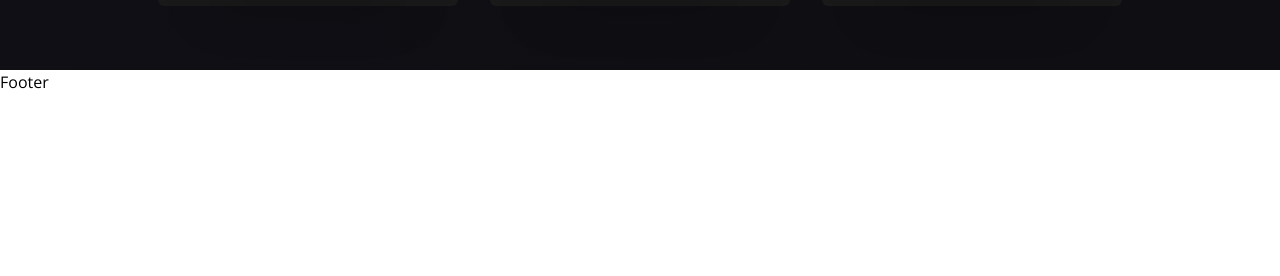
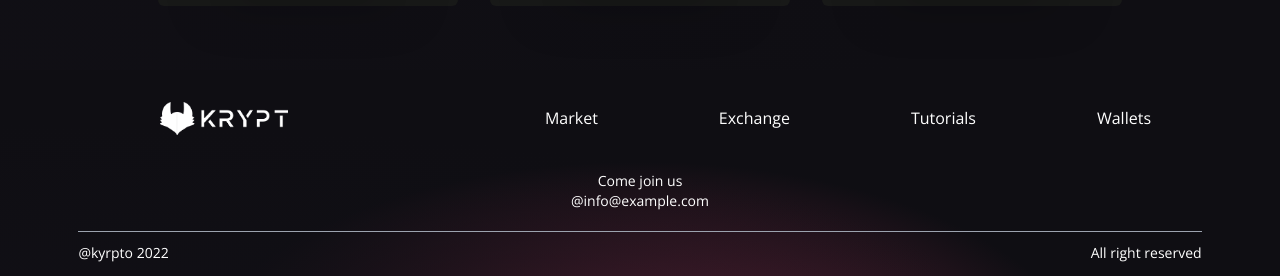
Before and after one commit to harsh256-code/web3-project, a React (Vite) app in the folder client/: page / in a window 1280 px wide. Shown: the part 2173-2449 px from the top of the page. Before the commit the page ends 2267 px from the top, so only its background shows below. Built offline with nearby package versions, Linux system fonts and the light colour scheme.

Commit message:
footer complete

```diff
--- a/client/src/components/Footer.jsx
+++ b/client/src/components/Footer.jsx
@@ -1,7 +1,38 @@
 import React from "react";
-
+import logo from "../../images/logo.png";
 const Footer = () => {
-  return <div>Footer</div>;
+  return (
+    <div className="w-full flex md:justify-center justify-between items-center flex-col p-4 gradient-bg-footer">
+      <div className="w-full flex sm:flex-row flex-col justify-between items-center my-4">
+        <div className="flex flex-[0.5] justify-center items-center">
+          <img src={logo} alt="logo" className="w-32" />
+        </div>
+        <div className="flex flex-1 justify-evenly items-center flex-wrap sm:mt-0 mt-5 w-full">
+          <p className="text-white text-base text-center mx-2 cursor-pointer">
+            Market
+          </p>
+          <p className="text-white text-base text-center mx-2 cursor-pointer">
+            Exchange
+          </p>
+          <p className="text-white text-base text-center mx-2 cursor-pointer">
+            Tutorials
+          </p>
+          <p className="text-white text-base text-center mx-2 cursor-pointer">
+            Wallets
+          </p>
+        </div>
+      </div>
+      <div className="flex justify-center items-center flex-col mt-5">
+        <p className="text-white text-sm text-center">Come join us</p>
+        <p className="text-white text-sm text-center">@info@example.com</p>
+      </div>
+      <div className="sm:w-[90%] w-full h-[0.25px] bg-gray-400 mt-5" />
+      <div className="sm:w-[90%] w-full flex justify-between items-center mt-3">
+        <p className="text-white text-sm text-center">@kyrpto 2022</p>
+        <p className="text-white text-sm text-center">All right reserved</p>
+      </div>
+    </div>
+  );
 };
 
 export default Footer;
```
